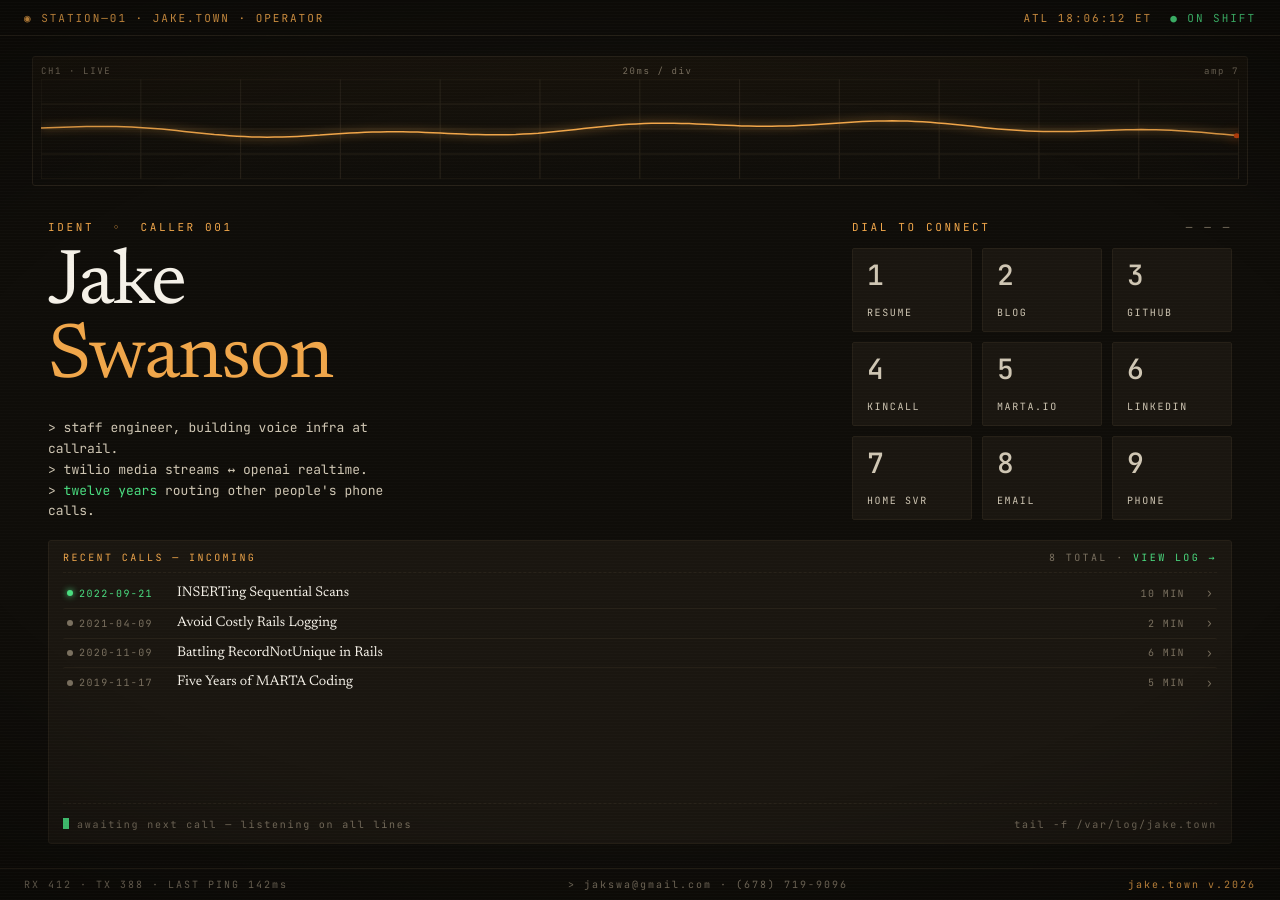
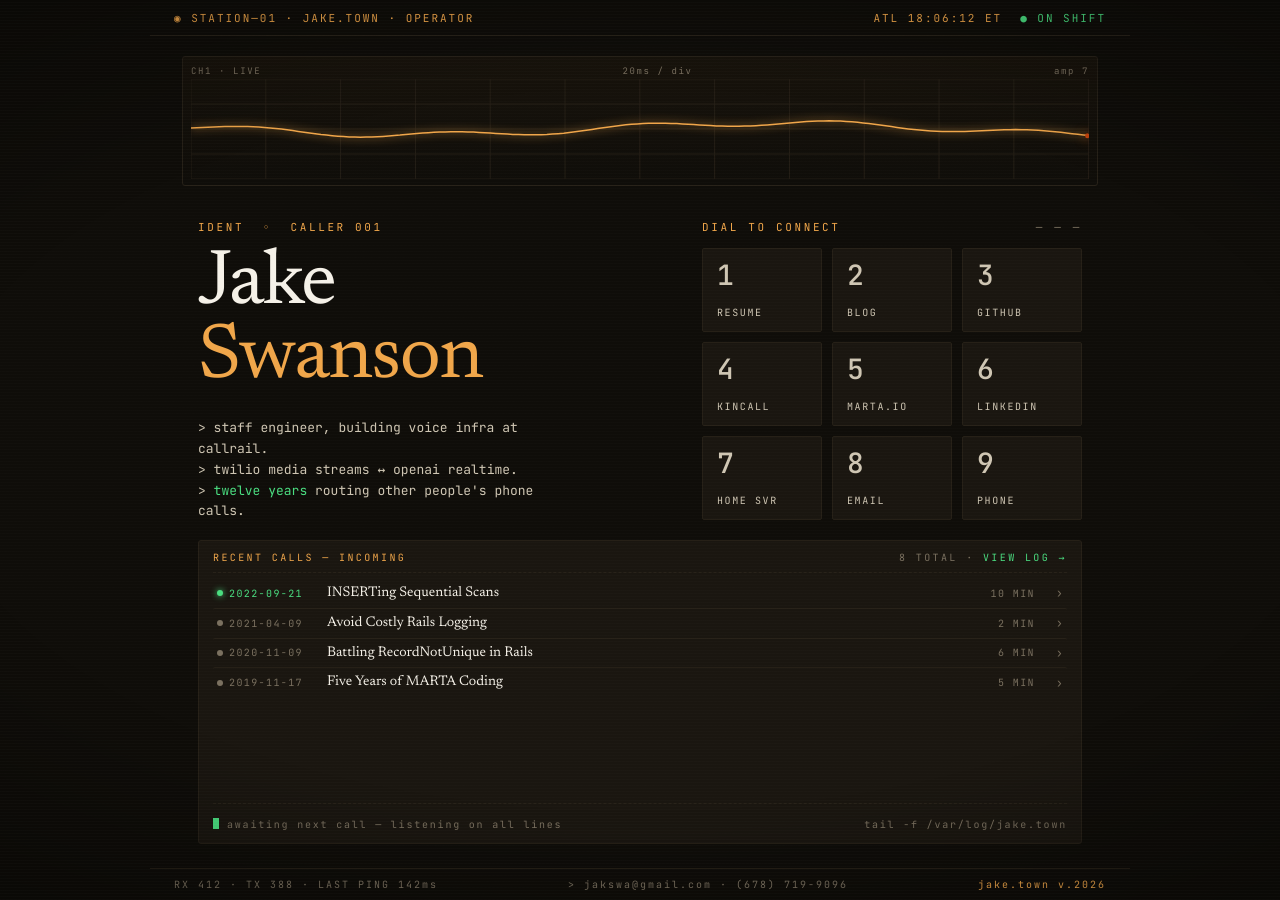
Before and after one commit to jakswa/jake.town, a Jekyll site: the page built from index.html, in a window 1280 px wide. Built offline with Jekyll 4.4.1, drawn with Linux system fonts in a browser that asks for light colours.

Commit message:
Lock landing stage to 980px to close the horizontal gap
The actual gap pointed at was horizontal: ident (left, max-width 460)
and dial pad (right, width 380) were pinned to opposite edges of a
1280px stage, leaving ~340px of empty space between them. Lock stage
width to 980px (its existing min-width) so the two columns sit a
few dozen pixels apart and the console feels like a single unit
floating on a dark background on bigger displays.

Co-Authored-By: Claude Opus 4.7 <noreply@anthropic.com>

```diff
--- a/index.html
+++ b/index.html
@@ -4,8 +4,8 @@ title: Jake Swanson
 description: Staff engineer. Backend systems, some frontend, lots of phone calls.
 ---
 <style>
-  .stage { position: relative; width: 100%; max-width: 1280px; margin: 0 auto;
-           height: 100vh; min-width: 980px; overflow: hidden; }
+  .stage { position: relative; width: 980px; margin: 0 auto;
+           height: 100vh; overflow: hidden; }
 
   header.top {
     position: absolute; top: 0; left: 0; right: 0; height: 36px;
```
